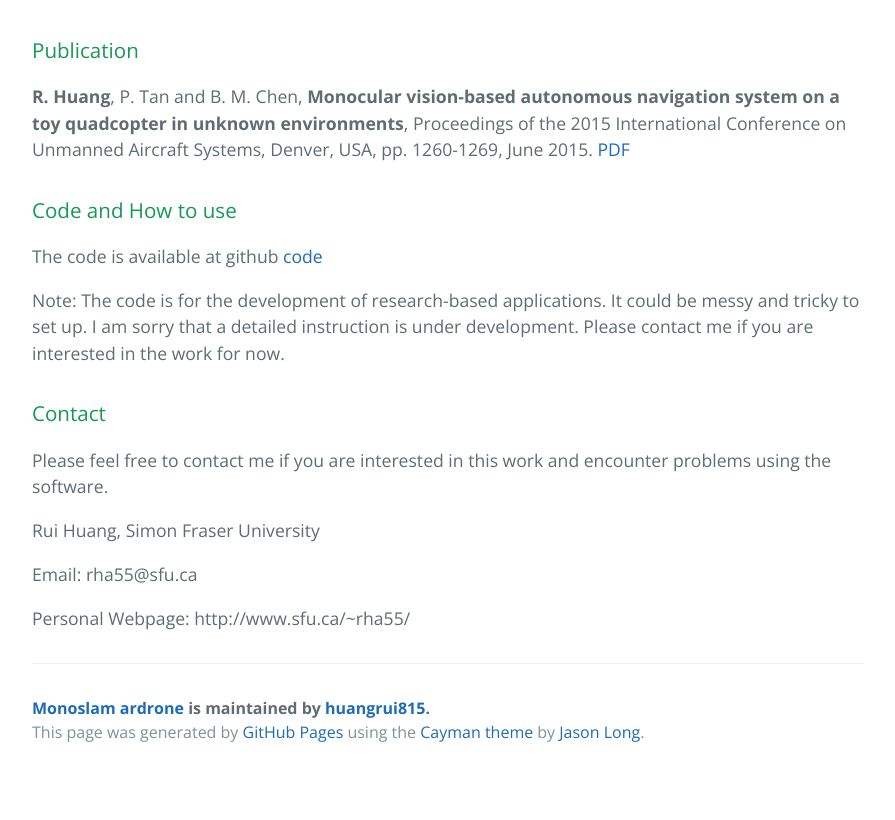
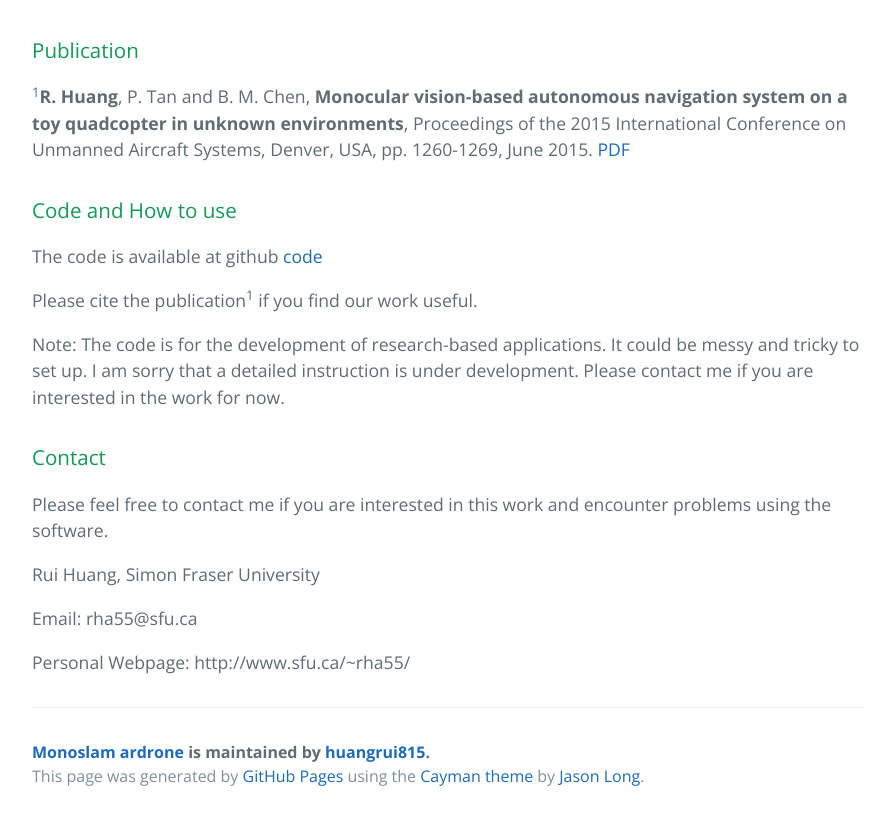
Before and after one commit to huangrui815/MonoSLAM_ARDrone, a plain HTML site: page index.html in a window 1280 px wide. Shown: the part 1892-2712 px from the top of the page, without its empty margins (192-1087 px from the left). Before the commit the page ends 2668 px from the top, so only its background shows below. Drawn offline with nearby package versions, Linux system fonts and the light colour scheme.

Commit message:
change page

```diff
--- a/index.html
+++ b/index.html
@@ -56,11 +56,12 @@
 <h3>
 <a id="creating-pages-manually" class="anchor" href="#creating-pages-manually" aria-hidden="true"><span class="octicon octicon-link"></span></a>Publication</h3>
 
-<p><b>R. Huang</b>, P. Tan and B. M. Chen, <b>Monocular vision-based autonomous navigation system on a toy quadcopter in unknown environments</b>, Proceedings of the 2015 International Conference on Unmanned Aircraft Systems, Denver, USA, pp. 1260-1269, June 2015. <a href="https://drive.google.com/open?id=0B_0yL6uDPBqSSmY4TVdsa1M4Nlk">PDF</a></p>
+<p><sup>1</sup><b>R. Huang</b>, P. Tan and B. M. Chen, <b>Monocular vision-based autonomous navigation system on a toy quadcopter in unknown environments</b>, Proceedings of the 2015 International Conference on Unmanned Aircraft Systems, Denver, USA, pp. 1260-1269, June 2015. <a href="https://drive.google.com/open?id=0B_0yL6uDPBqSSmY4TVdsa1M4Nlk">PDF</a></p>
 
 <h3>
 <a id="support-or-contact" class="anchor" href="#support-or-contact" aria-hidden="true"><span class="octicon octicon-link"></span></a>Code and How to use</h3>
 <p>The code is available at github <a href="https://github.com/huangrui815/MonoSLAM_ARDrone">code</a>
+<p>Please cite the publication<sup>1</sup> if you find our work useful.
 <p>Note: The code is for the development of research-based applications. It could be messy and tricky to set up. I am sorry that a detailed instruction is under development. Please contact me if you are interested in the work for now.</p>
 
 <h3>
```
